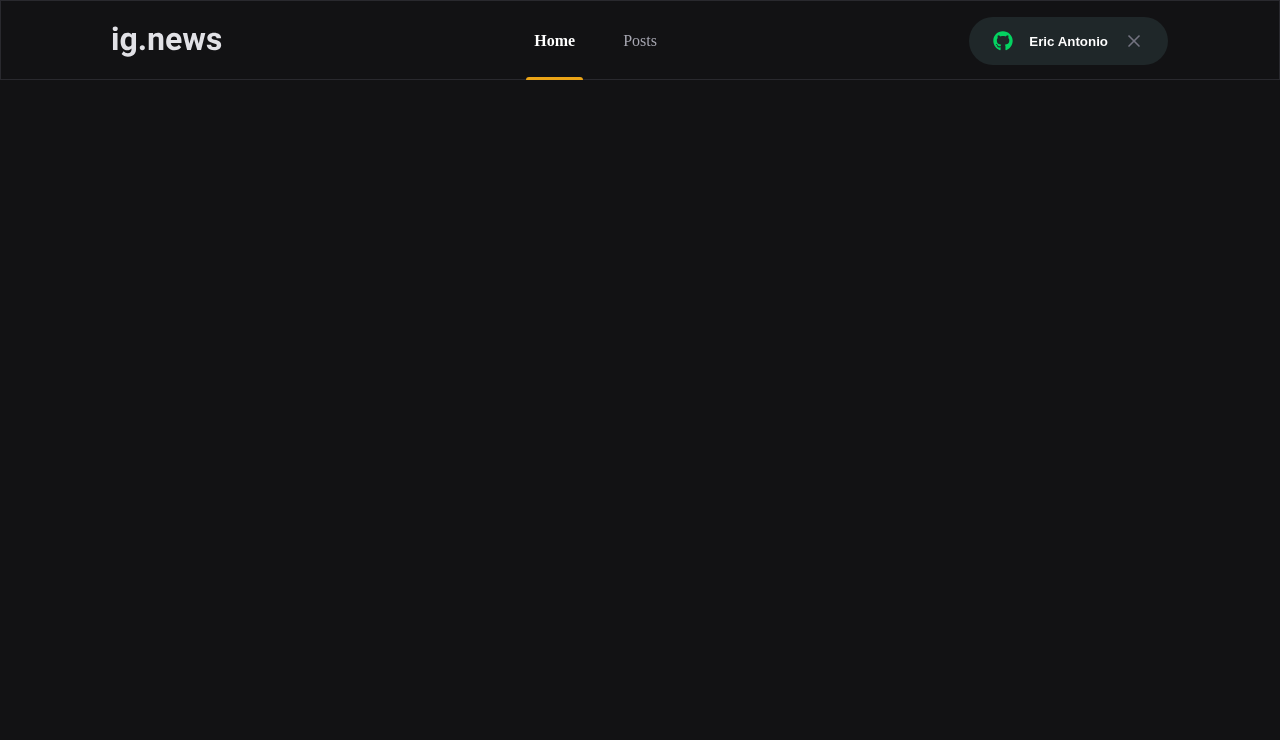
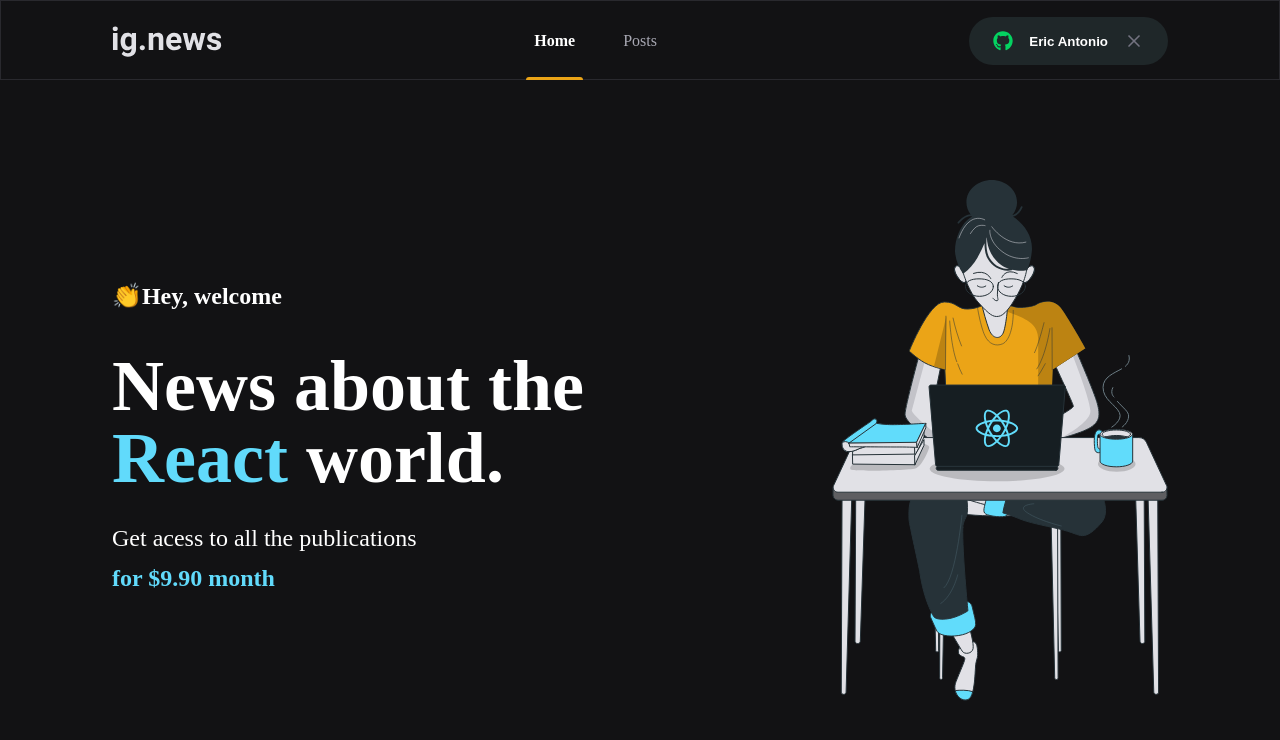
Before and after one commit to eric-antonio/ignews, a Next.js app: page / in a window 1280 px wide. Shown: the top 740 px of the page. Built offline with nearby package versions, Linux system fonts and the light colour scheme.

Commit message:
Home section

```diff
--- /dev/null
+++ b/src/pages/home.module.scss
@@ -0,0 +1,39 @@
+.contentContainer {
+  max-width: 1120px;
+  margin: 0 auto;
+  padding: 0 2rem;
+  height: calc(100vh - 5rem);
+
+  display: flex;
+  align-items: center;
+  justify-content: space-between;
+}
+
+.hero {
+  max-width: 600px;
+  > span {
+    font-size: 1.5rem;
+
+    font-weight: bold;
+  }
+
+  h1 {
+    font-size: 4.5rem;
+    line-height: 4.5rem;
+    font-weight: 900;
+    margin-top: 2.5rem;
+    span {
+      color: var(--cyan-500);
+    }
+  }
+
+  p {
+    font-size: 1.5rem;
+    line-height: 2.5rem;
+    margin-top: 1.5rem;
+    .priceSpan {
+      color: var(--cyan-500);
+      font-weight: bold;
+    }
+  }
+}
--- a/src/pages/index.tsx
+++ b/src/pages/index.tsx
@@ -1,12 +1,24 @@
 import Head from "next/head";
-
+import styles from "./home.module.scss";
 export default function Home() {
   return (
     <>
       <Head>
-        <title> Inicio | ig.news</title>
+        <title> Home | ig.news</title>
       </Head>
-
+      <main className={styles.contentContainer}>
+        <section className={styles.hero}>
+          <span>👏Hey, welcome</span>
+          <h1>
+            News about the <span>React</span> world.
+          </h1>
+          <p>
+            Get acess to all the publications <br />
+            <span className={styles.priceSpan}> for $9.90 month</span>
+          </p>
+        </section>
+        <img src="/images/mulher.svg" alt="GirlCoding" />
+      </main>
     </>
   );
 }
```
Also changed, not shown: public/images/mulher.png (renamed from public/images/Mulher.png), public/images/mulher.svg (renamed from public/images/Mulher.svg).
